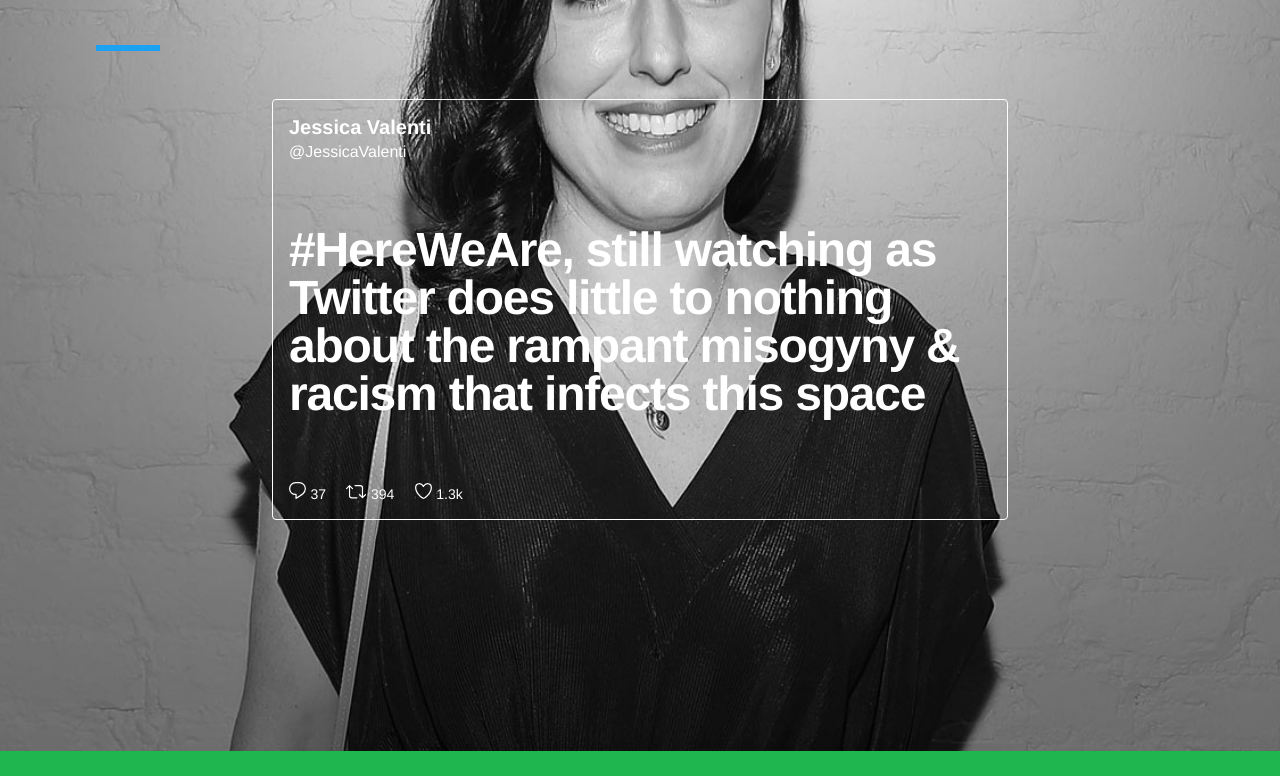
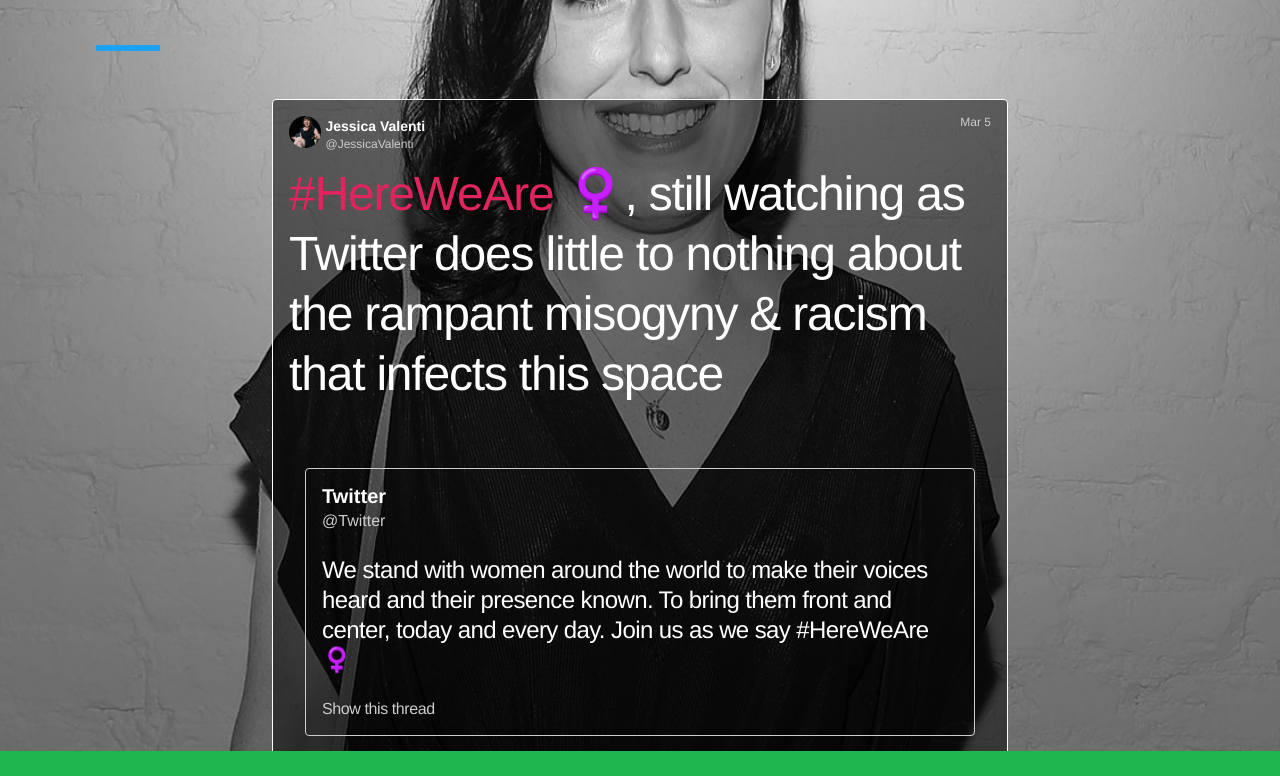
Before and after one commit to wearethoughtfox/amnesty-twitter, a plain HTML site: page index.html in a window 1280 px wide. Shown: the part 1129-1905 px from the top of the page. Drawn offline with Linux system fonts and the light colour scheme.

Commit message:
Fix the first tweet

```diff
--- a/index.html
+++ b/index.html
@@ -123,12 +123,33 @@
 
         <div class="mw7-l center-l">
         <div class="tweet-container pa3">
-          <div class="tweet ba br2 center">
+          <div class="tweet ba br2 center bg-black-50">
           <div class="tweet-inner pa3">
-            <h2 class="f6 f4-l mv0 pb1">Jessica Valenti</h2>
-            <h3 class="f7 f5-l mt0 pb3 fw4">@JessicaValenti</h3>
+            <div class="fl">
+                <img src="images/JessicaValenti.jpg" class="br-100 h2 w2 dib" alt="avatar">
+                <div class="dib">
+                  <h2 class="f6 mv0 pb1">Jessica Valenti</h2>
+                  <h3 class="f7 mt0 fw3 moon-gray">@JessicaValenti</h3>
+                </div>
+              </div>
+              <div class="fr">
+                <h3 class="f7 mt0 fw3 moon-gray">Mar 5</h3>
+              </div>
 
-            <p class="f4 f1-l fw7 lh-solid tracked-tight pb3">#HereWeAre, still watching as Twitter does little to nothing about the rampant misogyny & racism that infects this space</p>
+            <p class="f4 f1-l lh-title tracked-tight cb"><span class="twitter-pink">#HereWeAre</span> <span class="gold">♀️</span>, still watching as Twitter does little to nothing about the rampant misogyny & racism that infects this space</p>
+
+            <div class="tweet-container pa3">
+          <div class="tweet ba br2 center b--moon-gray">
+            <div class="tweet-inner pa3 pb0">
+              <h2 class="f6 f4-l mv0 pb1">Twitter</h2>
+              <h3 class="f7 f5-l mt0 fw4 moon-gray">@Twitter</h3>
+
+              <p class="f6 f3-l lh-title tracked-tight white">We stand with women around the world to make their voices heard and their presence known. To bring them front and center, today and every day. Join us as we say #HereWeAre <span class="gold">♀️</span></p>
+
+              <p class="f7 f5-l lh-title tracked-tight moon-gray">Show this thread</p>
+            </div>
+          </div>
+        </div>
 
               <div class="dib mr3">
                 <div class="fill-white dib" style="height:17px;width:17px">
```
Also changed, not shown: images/JessicaValenti.jpg (added), images/ic9qSRPp_bigger.jpg (deleted).
